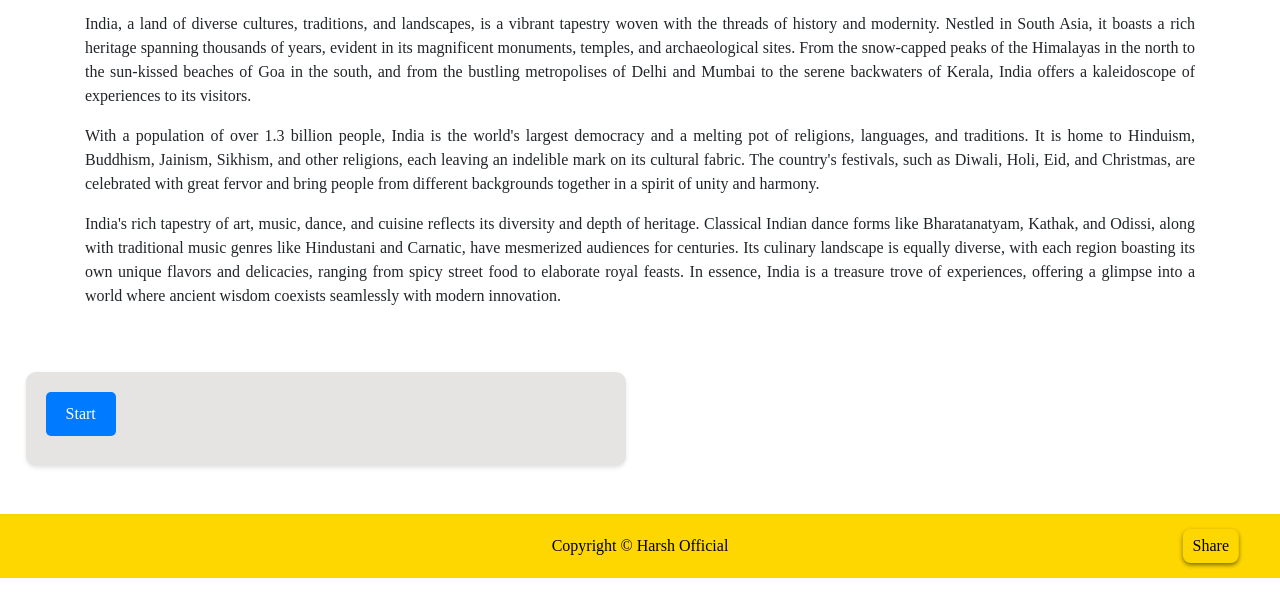
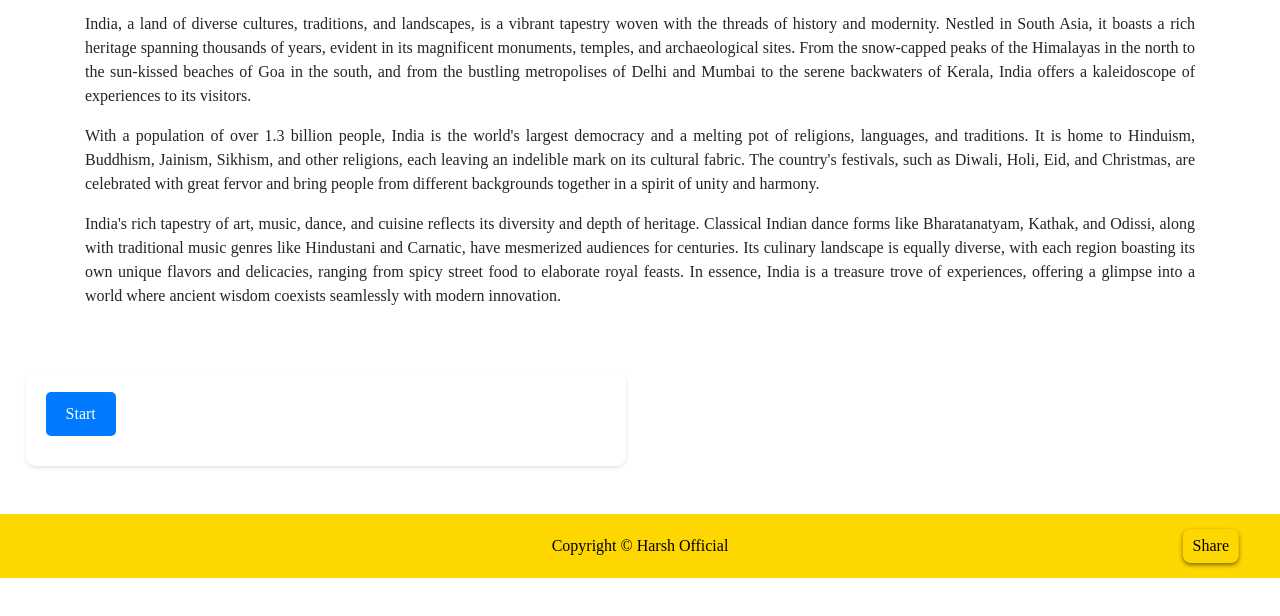
Before and after one commit to HarshNA044/harshofficial, a plain HTML site: page index.html in a window 1280 px wide. Shown: the part 140-756 px from the top of the page. Drawn offline with nearby package versions, Linux system fonts and the light colour scheme.

Commit message:
Update index.html

```diff
--- a/index.html
+++ b/index.html
@@ -74,7 +74,7 @@
             max-width: 600px;
             margin: 0 2%;
             padding: 20px;
-            background-color: #e5e4e2;
+            background-color: white;
             border-radius: 10px;
             box-shadow: 0 2px 4px rgba(0, 0, 0, 0.1);
         }
```
